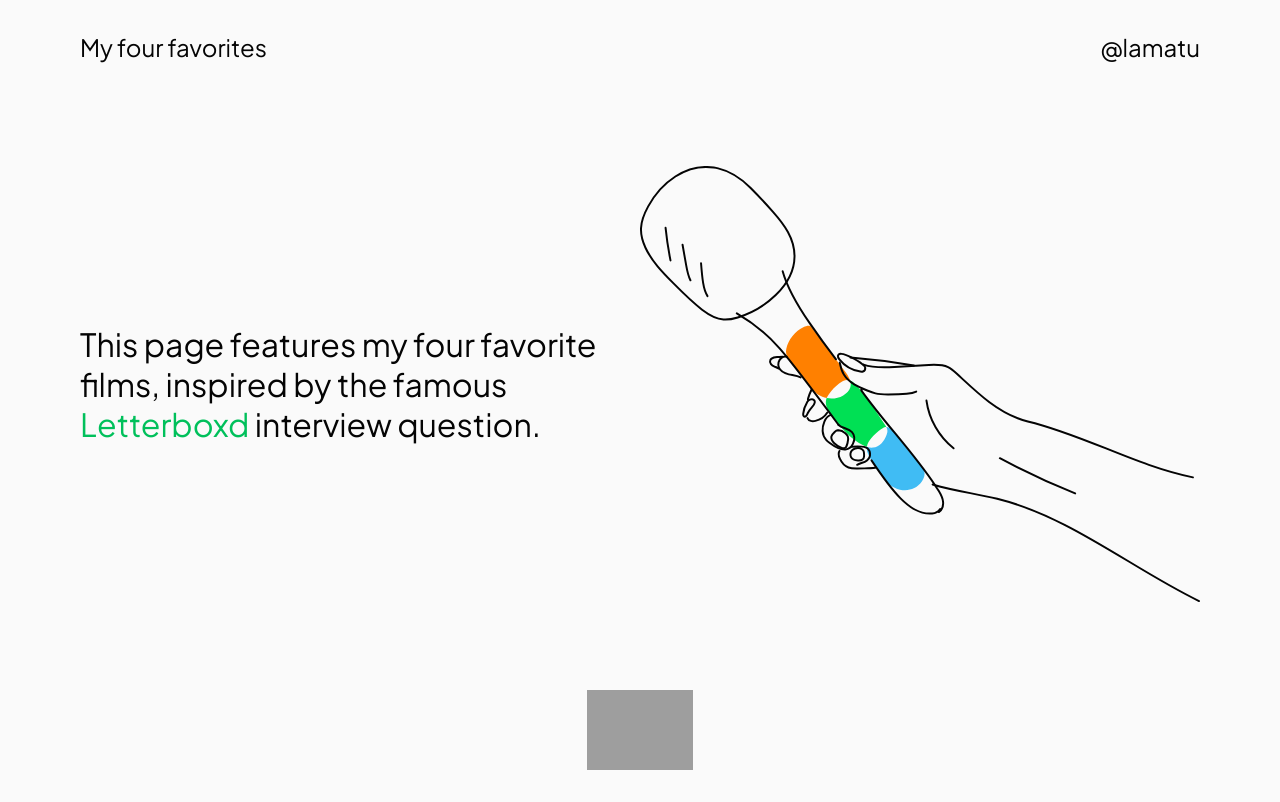
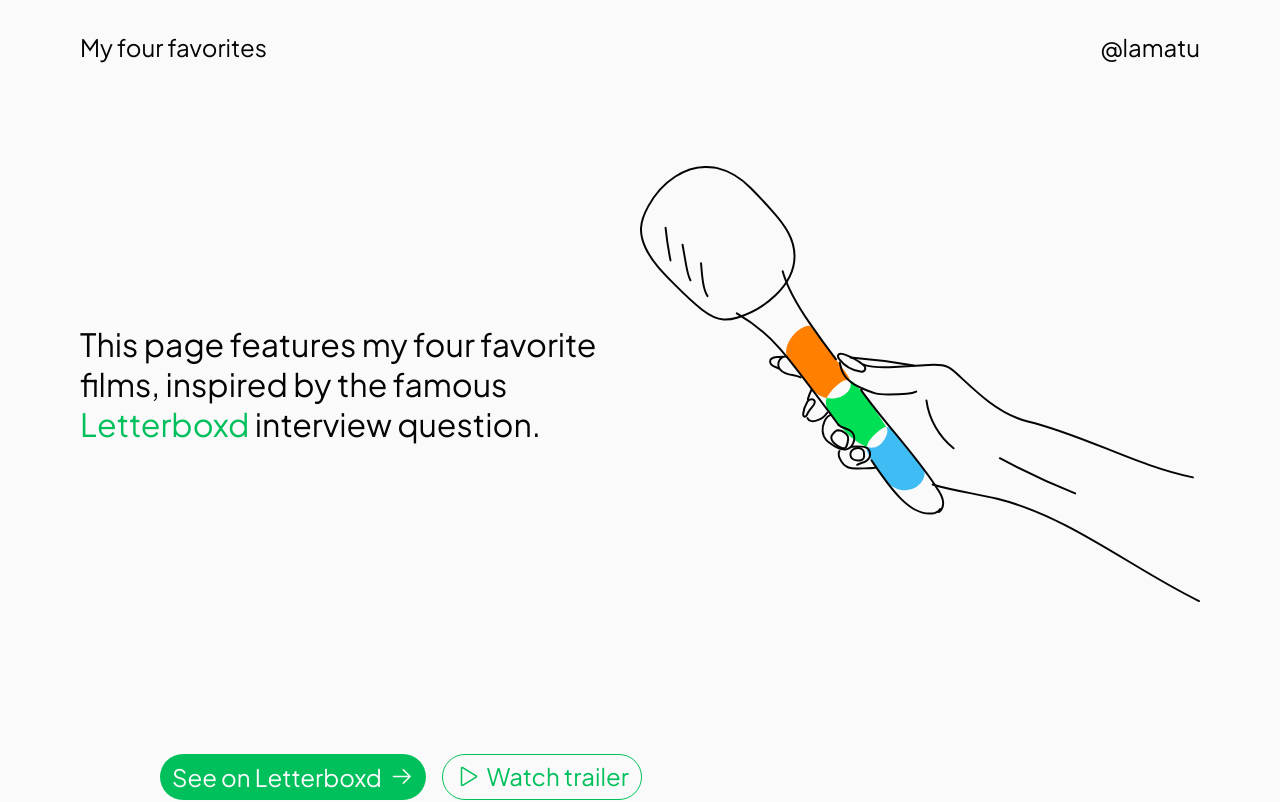
Before and after one commit to matildecurinopoli/2026-landing-personale, a SvelteKit app: page / in a window 1280 px wide. Shown: the top 802 px of the page. Built offline with nearby package versions, Linux system fonts and the light colour scheme; grey boxes are pictures that could not be loaded; a web font is replaced by a local one.

Commit message:
test buttons

```diff
--- a/src/routes/+page.svelte
+++ b/src/routes/+page.svelte
@@ -1,5 +1,25 @@
 <script>
 	import Hero from '$lib/components/Hero.svelte';
+    import Button from '$lib/components/Button.svelte';
 </script>
 
 <Hero />
+
+<div style="padding: var(--size-10) var(--size-11); display: flex; gap: var(--size-4); flex-wrap: wrap;">
+
+	<Button
+		variant="primary"
+		href="https://letterboxd.com/"
+		trailingIcon="arrow-right"
+	>
+		See on Letterboxd
+	</Button>
+
+	<Button
+		variant="secondary"
+		leadingIcon="play"
+	>
+		Watch trailer
+	</Button>
+
+</div>
```
